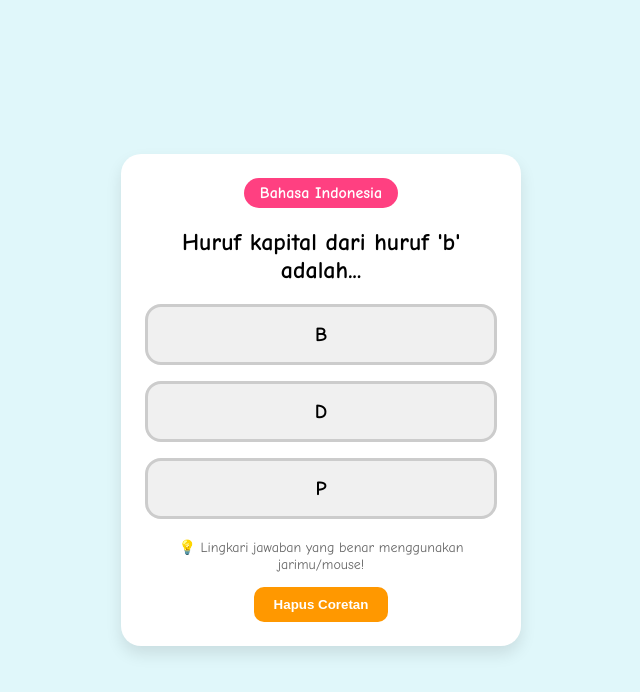
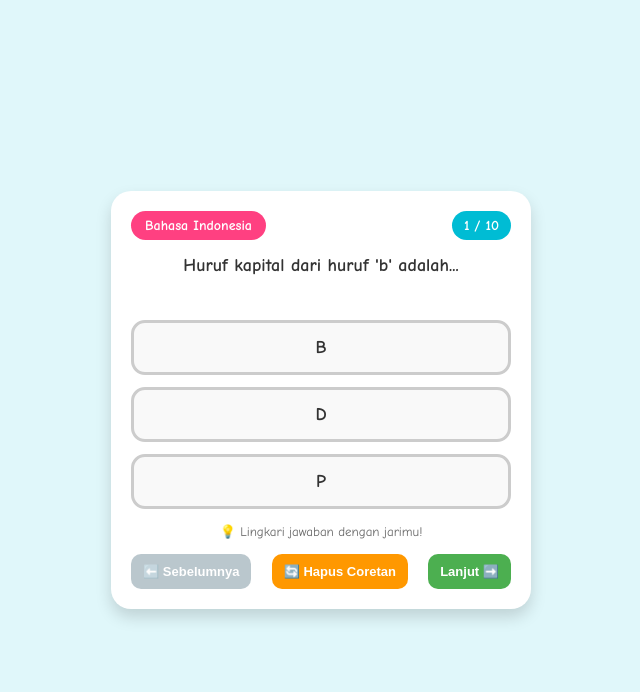
Before and after one commit to dicky3x/kuisanak, a plain HTML site: page index.html in a window 1280 px wide. Shown: the whole page, without its empty margins (319-959 px from the left). Drawn offline with Linux system fonts and the light colour scheme.

Commit message:
repalce all 3 files

```diff
--- a/index.html
+++ b/index.html
@@ -8,19 +8,28 @@
 </head>
 <body>
   <div class="quiz-card">
-    <div id="subject-tag" class="subject-tag">Mata Pelajaran</div>
+    <div class="header-info">
+      <div id="subject-tag" class="subject-tag">Mata Pelajaran</div>
+      <div id="progress-tag" class="progress-tag">1 / 8</div>
+    </div>
+
     <h2 id="question-text">Teks Soal...</h2>
 
-    <div class="canvas-container">
+    <div class="canvas-container" id="canvas-container">
       <div id="options-container" class="options-container">
-        <!-- Pilihan jawaban diisi via JS -->
+        <!-- Opsi jawaban diisi via JS -->
       </div>
-      <!-- Canvas untuk menggambar lingkaran di atas jawaban -->
       <canvas id="draw-canvas"></canvas>
     </div>
 
-    <p class="instruction">💡 Lingkari jawaban yang benar menggunakan jarimu/mouse!</p>
-    <button id="reset-btn" onclick="clearCanvas()">Hapus Coretan</button>
+    <p class="instruction">💡 Lingkari jawaban dengan jarimu!</p>
+
+    <!-- Tombol Navigasi Bawah -->
+    <div class="nav-buttons">
+      <button id="prev-btn" onclick="prevQuestion()">⬅️ Sebelumnya</button>
+      <button id="reset-btn" onclick="resetCurrentQuestion()">🔄 Hapus Coretan</button>
+      <button id="next-btn" onclick="nextQuestion()">Lanjut ➡️</button>
+    </div>
   </div>
 
   <script src="script.js"></script>
--- a/script.js
+++ b/script.js
@@ -2,43 +2,38 @@ const questions = [
   // 1. BAHASA INDONESIA
   { subject: "Bahasa Indonesia", text: "Huruf kapital dari huruf 'b' adalah...", options: ["B", "D", "P"], correct: 0 },
   { subject: "Bahasa Indonesia", text: "Suara hewan kucing adalah...", options: ["Guk guk", "MEOONG", "Mbekk"], correct: 1 },
-  { subject: "Bahasa Indonesia", text: "Ibu memasak makanan di...", options: ["Kamar", "Dapur", "Halaman"], correct: 1 },
-
   // 2. MATH
   { subject: "Math", text: "Berapa hasil dari 4 + 3?", options: ["6", "7", "8"], correct: 1 },
   { subject: "Math", text: "Berapa hasil pengurangan 10 - 4?", options: ["5", "6", "7"], correct: 1 },
-
   // 3. SCIENCE
   { subject: "Science", text: "Bagian tubuh untuk mendengar adalah...", options: ["Mata", "Telinga", "Hidung"], correct: 1 },
-  { subject: "Science", text: "Benda yang bentuknya padat dan keras adalah...", options: ["Batu", "Air", "Minyak"], correct: 0 },
-
   // 4. KEWARGANEGARAAN
   { subject: "Kewarganegaraan", text: "Simbol sila pertama Pancasila adalah...", options: ["Bintang", "Rantai", "Pohon Beringin"], correct: 0 },
-
   // 5. ENGLISH
   { subject: "English", text: "Bahasa Inggris dari kata 'Kucing' adalah...", options: ["Dog", "Cat", "Bird"], correct: 1 },
-
   // 6. MANDARIN
   { subject: "Mandarin", text: "Bahasa Mandarin dari angka '1' adalah...", options: ["Sān (三)", "Èr (二)", "Yī (一)"], correct: 2 },
-
   // 7. MORAL
   { subject: "Moral", text: "Sebelum makan kita sebaiknya...", options: ["Tidur", "Berdoa", "Bermain"], correct: 1 },
-
   // 8. BUDAYA MELAYU RIAU
   { subject: "Budaya Melayu Riau", text: "Pakaian adat Melayu Riau untuk laki-laki adalah...", options: ["Teluk Belanga", "Kebaya", "Batik"], correct: 0 }
 ];
 
 let currentIdx = 0;
-let isAnswered = false; // Kunci agar tidak bisa melingkari berulang kali dalam 1 soal
+let isAnswered = false;
+let drawnPoints = [];
+
 const canvas = document.getElementById("draw-canvas");
 const ctx = canvas.getContext("2d");
 let isDrawing = false;
 
 function loadQuestion() {
-  isAnswered = false; // Buka kunci untuk soal baru
+  isAnswered = false;
+  drawnPoints = [];
+
   const q = questions[currentIdx];
-
   document.getElementById("subject-tag").innerText = q.subject;
+  document.getElementById("progress-tag").innerText = `${currentIdx + 1} / ${questions.length}`;
   document.getElementById("question-text").innerText = q.text;
 
   const container = document.getElementById("options-container");
@@ -52,55 +47,79 @@ function loadQuestion() {
     container.appendChild(div);
   });
 
+  // Atur kondisi tombol sebelumnya
+  document.getElementById("prev-btn").disabled = (currentIdx === 0);
+
   setTimeout(resizeCanvas, 50);
 }
 
 function resizeCanvas() {
-  canvas.width = canvas.offsetWidth;
-  canvas.height = canvas.offsetHeight;
+  const container = document.getElementById("canvas-container");
+  canvas.width = container.offsetWidth;
+  canvas.height = container.offsetHeight;
+  ctx.clearRect(0, 0, canvas.width, canvas.height);
 }
 
-// Fitur Menggambar Lingkaran
+// Logika Sentuhan Canvas
 canvas.addEventListener("pointerdown", (e) => {
-  if (isAnswered) return; // Hentikan jika soal sudah dijawab
+  if (isAnswered) return;
   isDrawing = true;
+  drawnPoints = [];
+
+  const rect = canvas.getBoundingClientRect();
+  const x = e.clientX - rect.left;
+  const y = e.clientY - rect.top;
+
+  drawnPoints.push({ x, y });
+
   ctx.beginPath();
-  ctx.lineWidth = 6;
-  ctx.strokeStyle = "#e91e63"; // Warna garis merah muda cerah
+  ctx.lineWidth = 5;
+  ctx.strokeStyle = "#e91e63";
   ctx.lineCap = "round";
-  ctx.moveTo(e.offsetX, e.offsetY);
+  ctx.moveTo(x, y);
 });
 
 canvas.addEventListener("pointermove", (e) => {
   if (!isDrawing || isAnswered) return;
-  ctx.lineTo(e.offsetX, e.offsetY);
+
+  const rect = canvas.getBoundingClientRect();
+  const x = e.clientX - rect.left;
+  const y = e.clientY - rect.top;
+
+  drawnPoints.push({ x, y });
+  ctx.lineTo(x, y);
   ctx.stroke();
-  checkCollision(e.offsetX, e.offsetY);
 });
 
-canvas.addEventListener("pointerup", () => { isDrawing = false; });
+// Saat jari dilepas, lakukan pengecekan jawaban & otomasi pindah soal
+canvas.addEventListener("pointerup", () => {
+  if (!isDrawing || isAnswered) return;
+  isDrawing = false;
+  evaluateAnswer();
+});
 
-function checkCollision(x, y) {
-  if (isAnswered) return;
+function evaluateAnswer() {
+  if (drawnPoints.length < 5) return; // Jika usapan terlalu pendek, abaikan
 
   const boxes = document.querySelectorAll(".option-box");
+  const canvasRect = canvas.getBoundingClientRect();
+
   boxes.forEach((box) => {
-    const rect = box.getBoundingClientRect();
-    const canvasRect = canvas.getBoundingClientRect();
+    const boxRect = box.getBoundingClientRect();
 
-    const boxLeft = rect.left - canvasRect.left;
-    const boxRight = rect.right - canvasRect.left;
-    const boxTop = rect.top - canvasRect.top;
-    const boxBottom = rect.bottom - canvasRect.top;
+    // Konversi koordinat elemen ke posisi canvas
+    const boxLeft = boxRect.left - canvasRect.left;
+    const boxRight = boxRect.right - canvasRect.left;
+    const boxTop = boxRect.top - canvasRect.top;
+    const boxBottom = boxRect.bottom - canvasRect.top;
 
-    // Jika usapan/lingkaran menyentuh salah satu opsi
-    if (x >= boxLeft && x <= boxRight && y >= boxTop && y <= boxBottom) {
-      isAnswered = true; // Kunci agar jawaban hanya terdeteksi 1 kali
-      isDrawing = false;
+    // Periksa apakah ada titik goresan jari di dalam kotak opsi
+    const hit = drawnPoints.some(p => p.x >= boxLeft && p.x <= boxRight && p.y >= boxTop && p.y <= boxBottom);
 
+    if (hit && !isAnswered) {
+      isAnswered = true;
       const selectedIdx = parseInt(box.dataset.index);
 
-      // Memberi warna indikator Benar / Salah
       if (selectedIdx === questions[currentIdx].correct) {
         box.style.borderColor = "#4caf50";
         box.style.background = "#c8e6c9";
@@ -109,23 +128,33 @@ function checkCollision(x, y) {
         box.style.background = "#ffcdd2";
       }
 
-      // Berpindah ke soal berikutnya setelah jeda 1.2 detik
+      // Berpindah otomatis setelah 1 detik
       setTimeout(() => {
-        if (currentIdx < questions.length - 1) {
-          currentIdx++;
-          clearCanvas();
-        } else {
-          alert("🎉 Hore! Kamu berhasil menyelesaikan semua soal kuis!");
-          currentIdx = 0;
-          clearCanvas();
-        }
-      }, 1200);
+        nextQuestion();
+      }, 1000);
     }
   });
 }
 
-function clearCanvas() {
-  ctx.clearRect(0, 0, canvas.width, canvas.height);
+function nextQuestion() {
+  if (currentIdx < questions.length - 1) {
+    currentIdx++;
+    loadQuestion();
+  } else {
+    alert("🎉 Selamat! Kamu sudah menyelesaikan semua soal!");
+    currentIdx = 0;
+    loadQuestion();
+  }
+}
+
+function prevQuestion() {
+  if (currentIdx > 0) {
+    currentIdx--;
+    loadQuestion();
+  }
+}
+
+function resetCurrentQuestion() {
   loadQuestion();
 }
 
--- a/style.css
+++ b/style.css
@@ -15,41 +15,66 @@ body {
 
 .quiz-card {
   background: white;
-  padding: 24px;
+  padding: 20px;
   border-radius: 20px;
-  box-shadow: 0 8px 16px rgba(0,0,0,0.1);
+  box-shadow: 0 8px 16px rgba(0,0,0,0.15);
   width: 90%;
-  max-width: 400px;
+  max-width: 420px;
   text-align: center;
+}
+
+.header-info {
+  display: flex;
+  justify-content: space-between;
+  align-items: center;
+  margin-bottom: 12px;
 }
 
 .subject-tag {
   background: #ff4081;
   color: white;
-  padding: 6px 16px;
-  border-radius: 20px;
-  display: inline-block;
+  padding: 6px 14px;
+  border-radius: 16px;
   font-weight: bold;
+  font-size: 14px;
+}
+
+.progress-tag {
+  background: #00bcd4;
+  color: white;
+  padding: 6px 12px;
+  border-radius: 16px;
+  font-weight: bold;
+  font-size: 14px;
+}
+
+#question-text {
+  font-size: 18px;
+  color: #333;
+  min-height: 50px;
 }
 
 .canvas-container {
   position: relative;
-  margin: 20px 0;
+  margin: 15px 0;
+  width: 100%;
 }
 
 .options-container {
   display: flex;
   flex-direction: column;
-  gap: 16px;
+  gap: 12px;
 }
 
 .option-box {
-  background: #f0f0f0;
+  background: #f9f9f9;
   border: 3px solid #ccc;
-  border-radius: 16px;
-  padding: 16px;
-  font-size: 20px;
+  border-radius: 14px;
+  padding: 14px;
+  font-size: 18px;
   font-weight: bold;
+  color: #333;
+  transition: all 0.2s ease;
 }
 
 #draw-canvas {
@@ -59,19 +84,35 @@ body {
   width: 100%;
   height: 100%;
   touch-action: none;
+  z-index: 10;
 }
 
 .instruction {
-  font-size: 14px;
+  font-size: 13px;
   color: #666;
+  margin-bottom: 15px;
 }
 
-#reset-btn {
-  background: #ff9800;
-  color: white;
+.nav-buttons {
+  display: flex;
+  justify-content: space-between;
+  gap: 8px;
+}
+
+.nav-buttons button {
   border: none;
-  padding: 10px 20px;
+  padding: 10px 12px;
   border-radius: 10px;
   font-weight: bold;
+  font-size: 13px;
   cursor: pointer;
 }
+
+#prev-btn { background: #78909c; color: white; }
+#reset-btn { background: #ff9800; color: white; }
+#next-btn { background: #4caf50; color: white; }
+
+.nav-buttons button:disabled {
+  opacity: 0.5;
+  cursor: not-allowed;
+}
```
